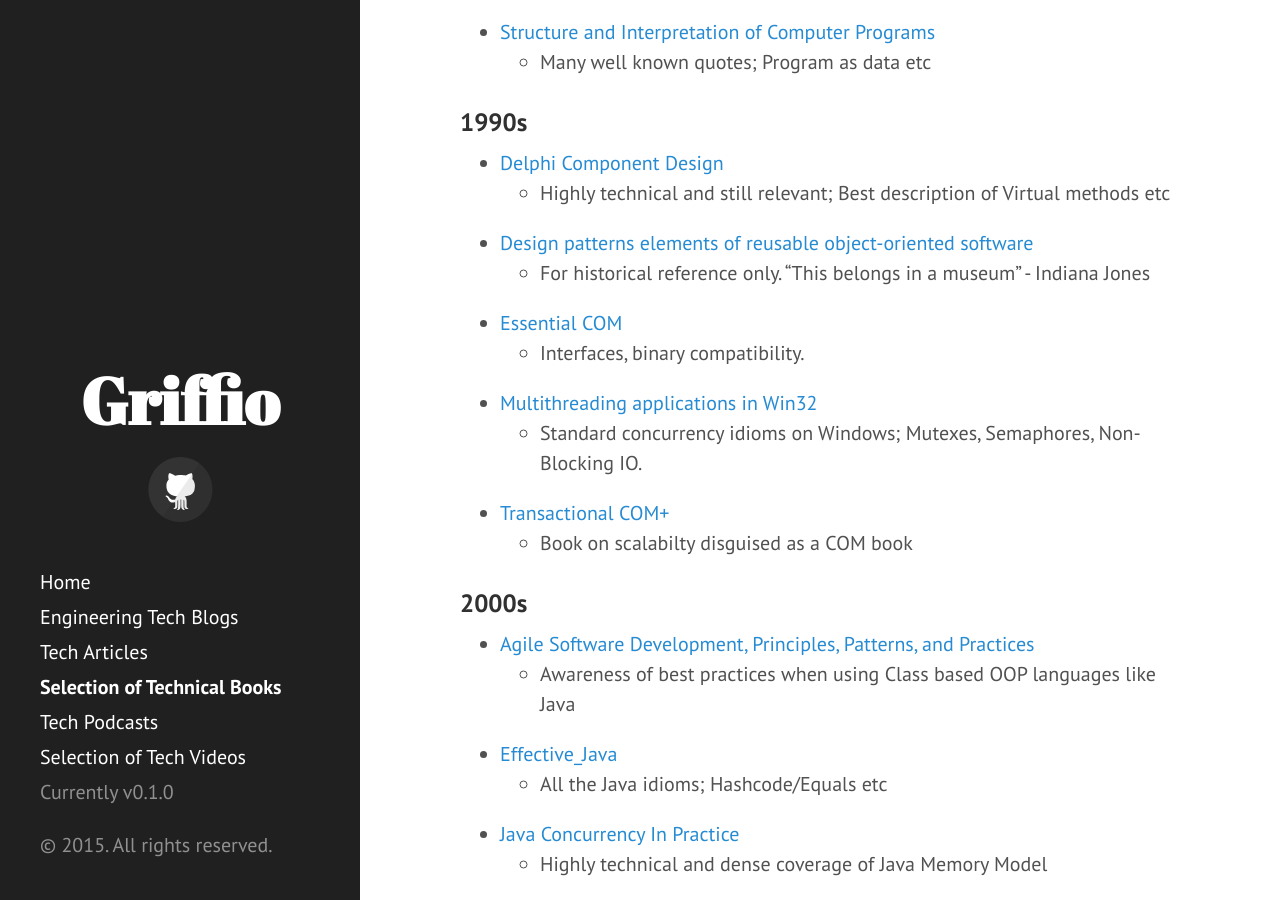
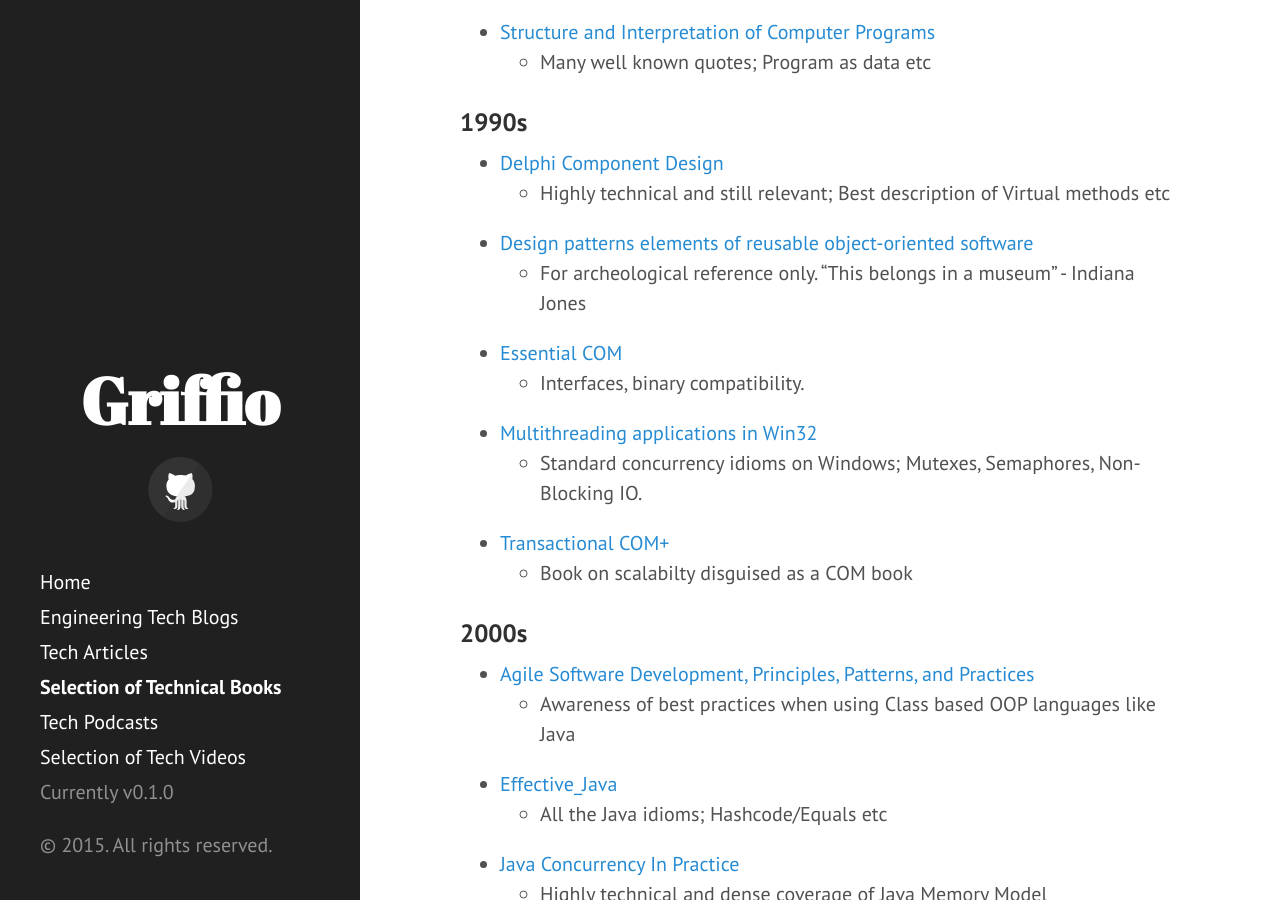
Before and after one commit to griffio/griffio.github.io, a Jekyll site: the page built from tech-books.md, in a window 1280 px wide and 900 px high, scrolled down 396 px. Built offline with Jekyll 4.4.1, drawn with Linux system fonts in a browser that asks for light colours; nearby versions of some CDN libraries.

Commit message:
Update tech-books.md

```diff
--- a/tech-books.md
+++ b/tech-books.md
@@ -20,7 +20,7 @@
 - [Delphi Component Design](https://openlibrary.org/books/OL1002863M/Delphi_component_design)
   - Highly technical and still relevant; Best description of Virtual methods etc
 - [Design patterns elements of reusable object-oriented software](https://openlibrary.org/books/OL22173620M/Design_patterns)
-  - For historical reference only. "This belongs in a museum" - Indiana Jones
+  - For archeological reference only. "This belongs in a museum" - Indiana Jones
 - [Essential COM](https://openlibrary.org/books/OL698253M/Essential_COM)
   - Interfaces, binary compatibility.
 - [Multithreading applications in Win32](https://openlibrary.org/books/OL1008159M/Multithreading_applications_in_Win32)
```
